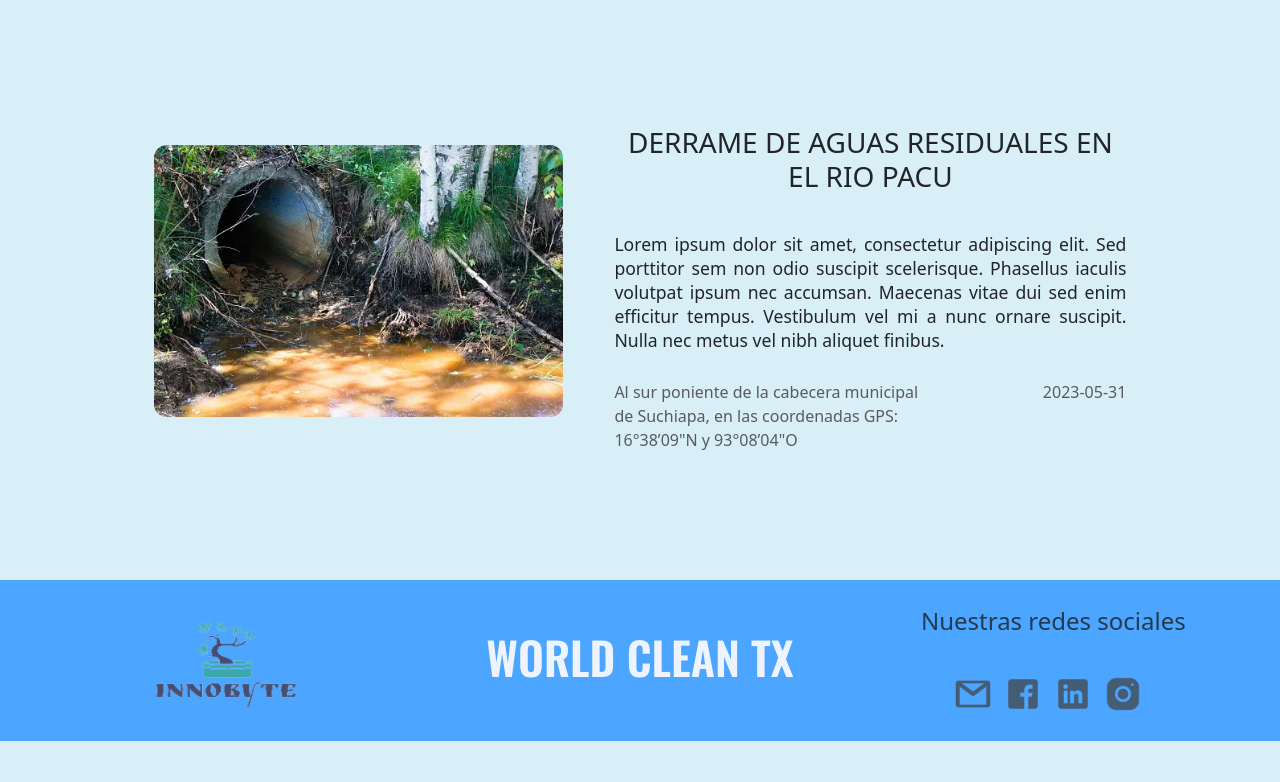
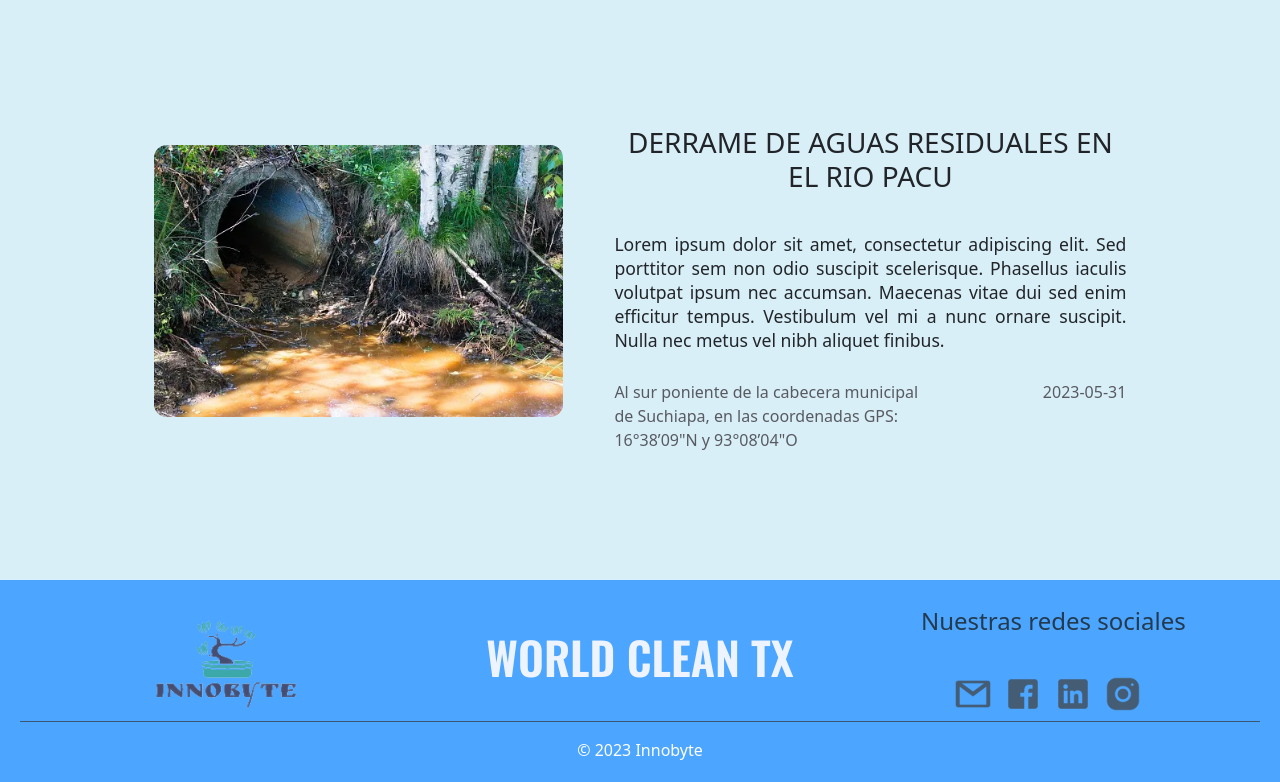
Before and after one commit to MartinRincon03/Hackaton, a React (Vite) app: page / in a window 1280 px wide. Shown: the part 1136-1918 px from the top of the page. Before the commit the page ends 1877 px from the top, so only its background shows below. Built offline with nearby package versions, Linux system fonts and the light colour scheme; a web font is replaced by a local one.

Commit message:
[FIX] Vista Inicio responsiva

```diff
--- a/src/assets/styles/Navbar.css
+++ b/src/assets/styles/Navbar.css
@@ -33,7 +33,7 @@
 
 @media screen and (max-width: 830px) {
   .input-css {
-    width: 300px !important;
+    width: 85% !important;
   }
   .link-css {
     margin: 20px auto !important;
--- a/src/assets/styles/footer.css
+++ b/src/assets/styles/footer.css
@@ -27,9 +27,9 @@
   font-family: "Oswald", sans-serif;
   text-transform: uppercase;
 }
-.column-footer span{
-    font-size: 1rem;
-    color: white;
+.column-footer span {
+  font-size: 1rem;
+  color: white;
 }
 .social-container {
   align-items: center;
@@ -42,3 +42,33 @@
   color: gray;
   font-size: 20px;
 }
+.copyright-info{
+    color: white;
+    display: flex;
+    justify-content: center;
+    width: 100%;
+    border-top: solid 1px #395775;
+    padding-top: 1rem;
+}
+
+
+/* DISEÑO SE ADAPTA PARA TABLET  max-1023 */
+@media screen and (min-width: 768px) and (max-width: 1374px) {
+}
+
+/* DISEÑO SE ADAPTA PARA MOVIL */
+@media screen and (max-width: 767px) {
+  .logo-footer {
+    width: 65%;
+  }
+  .row-footer {
+    flex-direction: column;
+    grid-gap: 30px;
+  }
+  .social-container {
+    grid-gap: 10px;
+  }
+  .copyright-info{
+    margin-top: 1rem;
+}
+}
--- a/src/assets/styles/inicio.css
+++ b/src/assets/styles/inicio.css
@@ -31,6 +31,7 @@ h1 {
   font-weight: 500;
   font-size: 1.6rem;
   color: #ffffff;
+  cursor: pointer;
 }
 
 /*  ESTILOS REPORTES CREADOS */
@@ -86,7 +87,18 @@ h1 {
 
 @media screen and (max-width: 767px) {
   h1 {
-    font-size: 1.8rem;
+    font-size: 2.4rem;
     line-height: 3rem;
   }
+  .btn-create {
+    padding: 1rem 2rem;
+    font-size: 1.4rem;
+  }
+  .report-card {
+    flex-direction: column;
+    width: 88%;
+  }
+  .report-card .container-img_report, .report-card .contenido  {
+    width: 100%;
+  }
 }
--- a/src/components/molecules/Footer.jsx
+++ b/src/components/molecules/Footer.jsx
@@ -55,6 +55,7 @@ function Footer() {
           </div>
         </div>
       </div>
+      <div className="copyright-info">© 2023 Innobyte</div>
     </footer>
   );
 }
--- a/src/components/molecules/Navbar.jsx
+++ b/src/components/molecules/Navbar.jsx
@@ -28,7 +28,7 @@ const Navbar = () => {
               <div className="input-group">
                 <input
                   className="form-control input-css"
-                  type="text"
+                  type="search"
                   placeholder="Buscar Reporte"
                 />
                 <div className="input-group-append">
```
